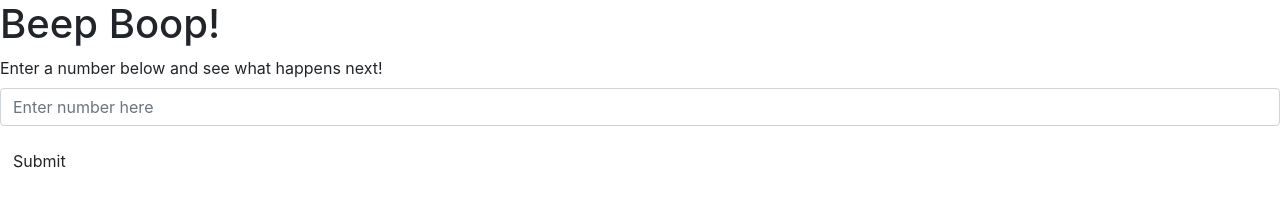
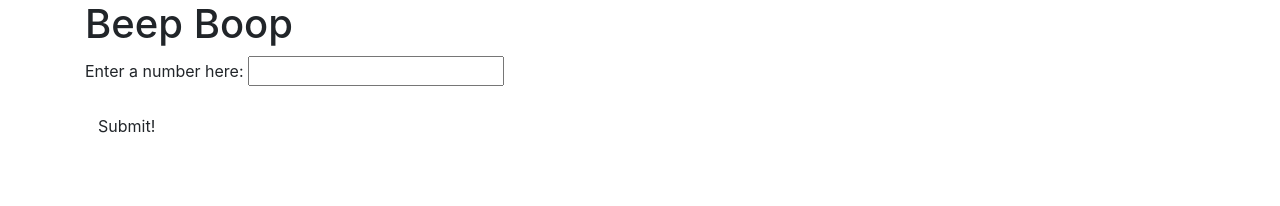
Before and after one commit to benjamin-thompdx/Beep-Boop, a plain HTML site: page index.html in a window 1280 px wide. Drawn offline with Linux system fonts and the light colour scheme.

Commit message:
update the body section of the index.html file to condense code, and update scripts.js to match the updated index.html file

```diff
--- a/index.html
+++ b/index.html
@@ -8,18 +8,20 @@
     <title>Beep Boop</title>
   </head>
   <body>
-    <div id="container">
-      <h1>Beep Boop!</h1>
-      <form>
-          <div class="form-group">
-              <label for="formbeepboop">Enter a number below and see what happens next!</label>
-              <input type="number" class="form-control" id="beepboop" placeholder="Enter number here">
-          </div>
-          <button class="btn" type="submit" id="submitButton">Submit</button>
+    <div class="container">
+      <h1>Beep Boop</h1>
+      <form id="beep-boop">
+        <div class="form-group">
+          <label for="userNumber">Enter a number here:</label>
+          <input id="userNumber" type="text">
+        </div>
+        <button type="submit" class="btn">Submit!</button>
       </form>
-      <div id="results">
+
+      <div id="result">
 
       </div>
     </div>
+
   </body>
 </html>
--- a/js/scripts.js
+++ b/js/scripts.js
@@ -5,8 +5,8 @@
 // User Interface (Front-End) Logic //
 
 $(document).ready(function(){
-  $("#submitButton").click(function (event) {
-    console.log("hello");
+  $("form#beep-boop").click(function (event) {
+  console.log("#submitButton");
     event.preventDefault();
   });
 });
```
